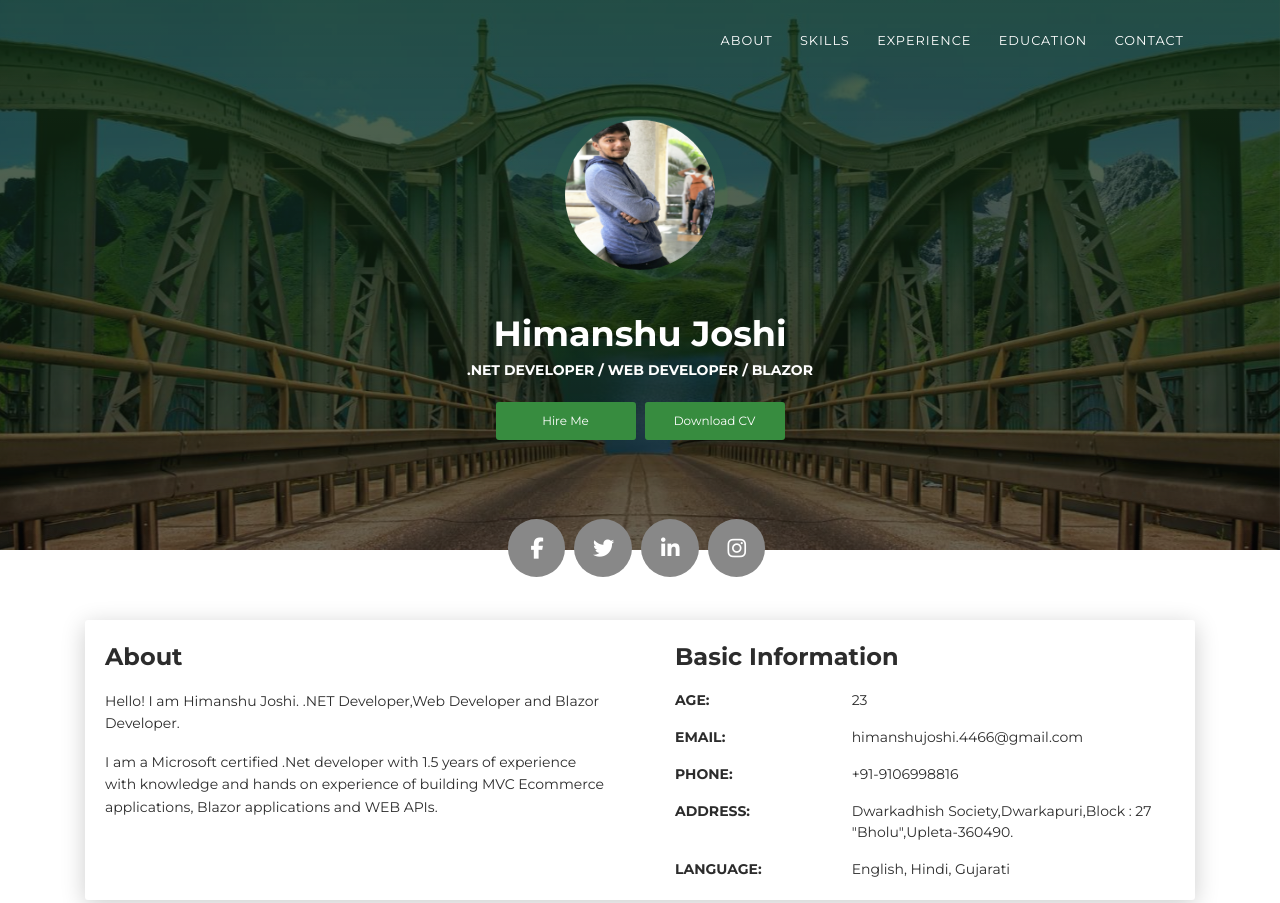
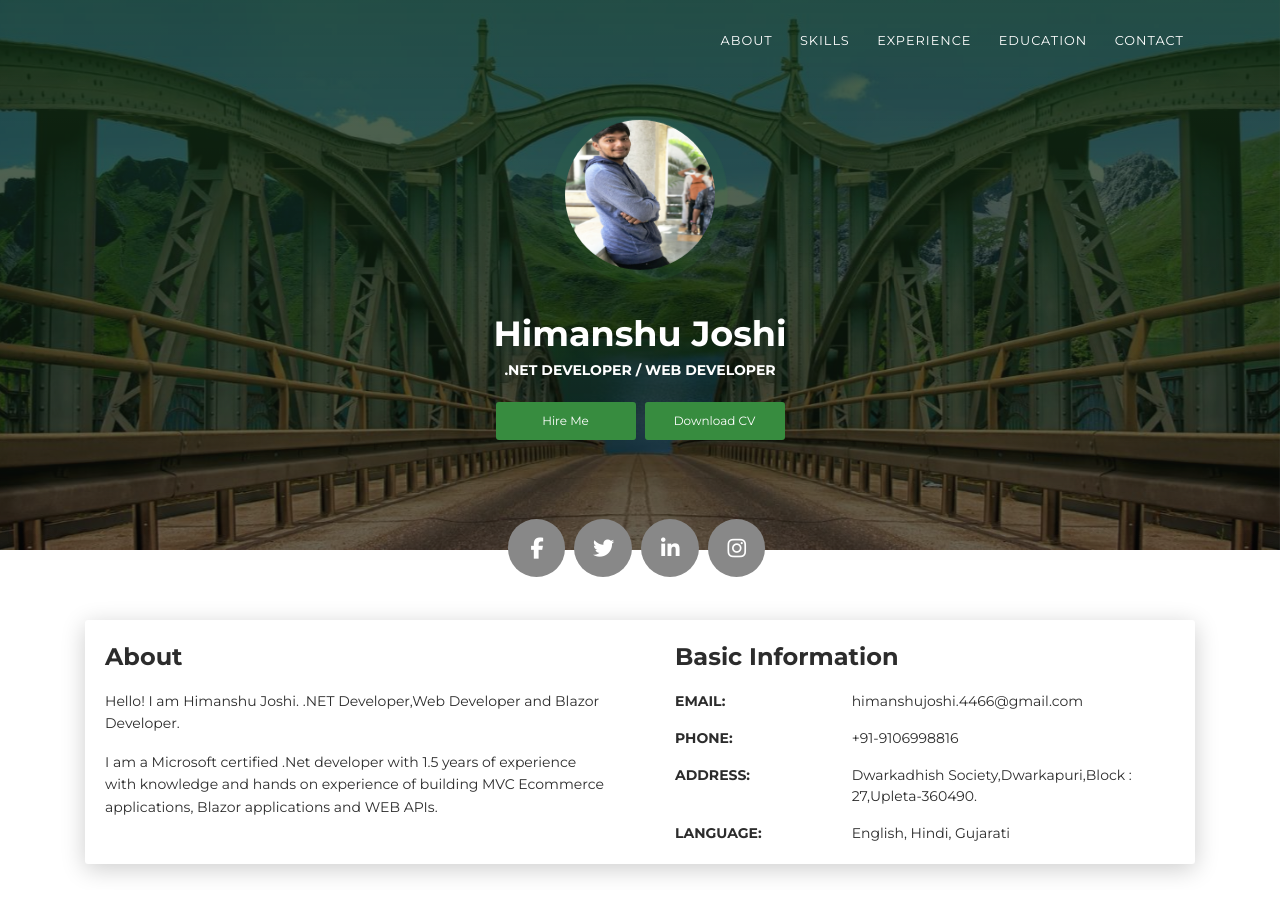
Before and after one commit to MrHimanshuJoshi/CVSite, a plain HTML site: page index.html in a window 1280 px wide. Shown: the top 903 px of the page. Drawn offline with Linux system fonts and the light colour scheme.

Commit message:
Design Changes

```diff
--- a/index.html
+++ b/index.html
@@ -49,7 +49,7 @@
         <div class="content-center">
           <div class="cc-profile-image"><a href="#"><img src="images/Himanshu.jpg" alt="Image"/></a></div>
           <div class="h2 title">Himanshu Joshi</div>
-          <p class="category text-white">.NET Developer / Web Developer / Blazor</p><a class="btn btn-primary smooth-scroll mr-2" href="#contact" data-aos="zoom-in" data-aos-anchor="data-aos-anchor">Hire Me</a><a class="btn btn-primary" href="images/Himanshu-Joshi.pdf" data-aos="zoom-in" data-aos-anchor="data-aos-anchor">Download CV</a>
+          <p class="category text-white">.NET Developer / Web Developer</p><a class="btn btn-primary smooth-scroll mr-2" href="#contact" data-aos="zoom-in" data-aos-anchor="data-aos-anchor">Hire Me</a><a class="btn btn-primary" href="images/Himanshu-Joshi.pdf" data-aos="zoom-in" data-aos-anchor="data-aos-anchor">Download CV</a>
         </div>
       </div>
       <div class="section">
@@ -74,10 +74,7 @@
         <div class="col-lg-6 col-md-12">
           <div class="card-body">
             <div class="h4 mt-0 title">Basic Information</div>
-            <div class="row">
-              <div class="col-sm-4"><strong class="text-uppercase">Age:</strong></div>
-              <div class="col-sm-8">23</div>
-            </div>
+
             <div class="row mt-3">
               <div class="col-sm-4"><strong class="text-uppercase">Email:</strong></div>
               <div class="col-sm-8">himanshujoshi.4466@gmail.com</div>
@@ -88,7 +85,7 @@
             </div>
             <div class="row mt-3">
               <div class="col-sm-4"><strong class="text-uppercase">Address:</strong></div>
-              <div class="col-sm-8">Dwarkadhish Society,Dwarkapuri,Block : 27 "Bholu",Upleta-360490.</div>
+              <div class="col-sm-8">Dwarkadhish Society,Dwarkapuri,Block : 27,Upleta-360490.</div>
             </div>
             <div class="row mt-3">
               <div class="col-sm-4"><strong class="text-uppercase">Language:</strong></div>
@@ -267,7 +264,7 @@
                 <div class="col-md-6">
                   <div class="card-body">
                     <p class="mb-0"><strong>Address </strong></p>
-                    <p class="pb-2">Dwarkadhish Society,Dwarkapuri<br>Block : 27 "Bholu",Upleta-360490.</p>
+                    <p class="pb-2">Dwarkadhish Society,Dwarkapuri<br>Block : 27,Upleta-360490.</p>
                     <p class="mb-0"><strong>Phone</strong></p>
                     <p class="pb-2">+91-9106998816</p>
                     <p class="mb-0"><strong>Email</strong></p>
```
